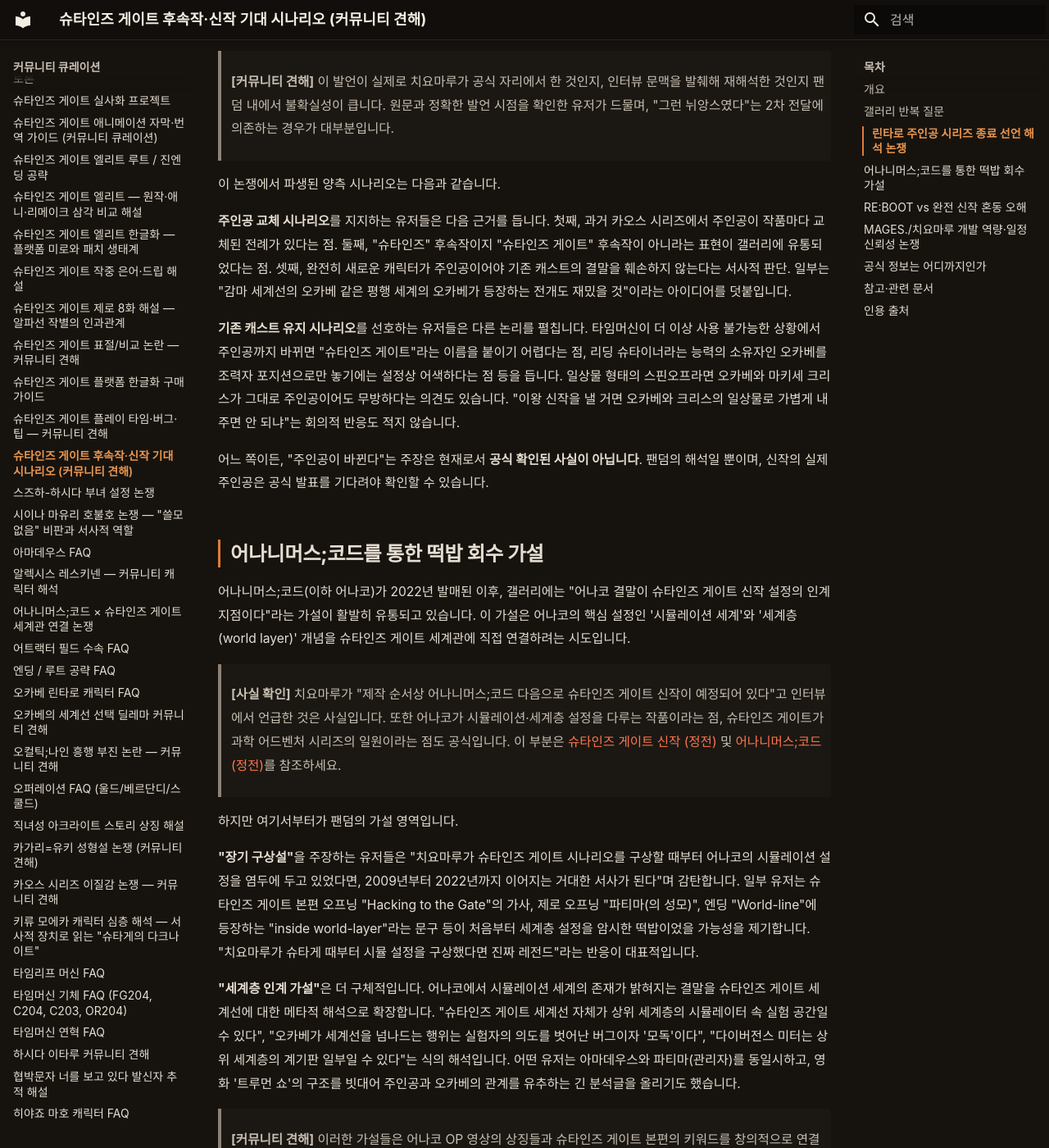
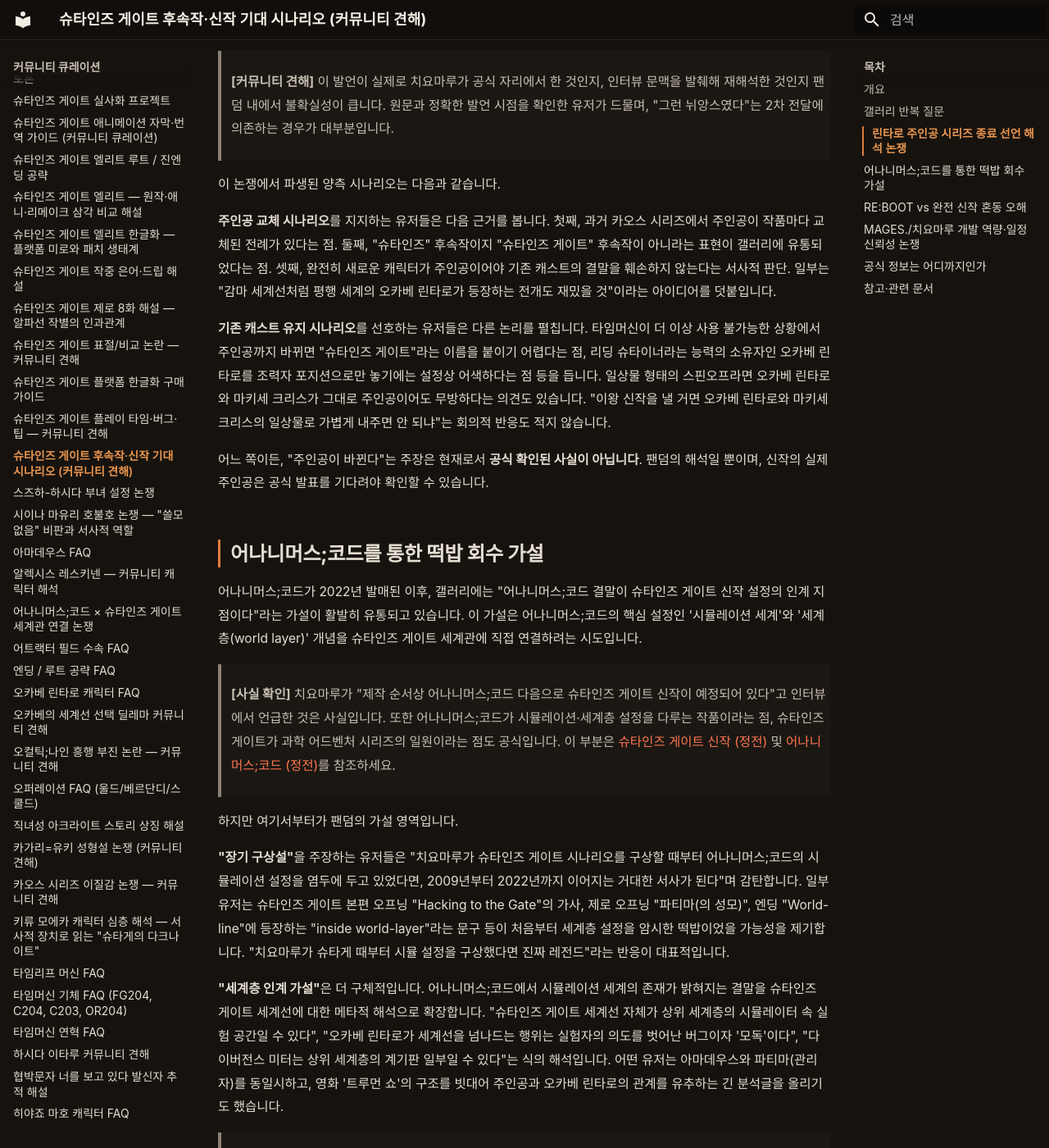
Before and after one commit to sgwiki/sgwiki.github.io, an MkDocs documentation site: the page built from wiki/커뮤니티-큐레이션/슈타인즈-게이트-후속작-신작-기대-시나리오-커뮤니티-견해.md, in a window 1280 px wide and 1400 px high, scrolled down 1518 px. Shown: the whole window at 82% size. Built offline with MkDocs 1.6.1 and Material for MkDocs 9.7.7, drawn with Linux system fonts in a browser that asks for light colours; some web fonts are replaced; some of the changed text lies outside the part shown.

Commit message:
chore(wiki): 슈타인즈-게이트-후속작-신작-기대-시나리오-커뮤니티-견해 정비 — frontmatter 런타임 마커 제거(candidate_id·pipeline·run_id·date_created)·type 한글 표준화·last_verified 추가·빈 '## 인용 출처' 고아 헤더 제거·용어 통일(어나코→어나니머스;코드·오카베→오카베 린타로·크리스→마키세 크리스)·문체 교정(인지→인지고·게 중론→것이 중론·듭니다→봅니다·분리해서→분리해·호응사 보완·동일 명사 반복 축약)
Co-Authored-By: Claude Opus 4.6 <noreply@anthropic.com>

```diff
--- a/wiki/커뮤니티-큐레이션/슈타인즈-게이트-후속작-신작-기대-시나리오-커뮤니티-견해.md
+++ b/wiki/커뮤니티-큐레이션/슈타인즈-게이트-후속작-신작-기대-시나리오-커뮤니티-견해.md
@@ -1,12 +1,9 @@
 ---
 title: 슈타인즈 게이트 후속작·신작 기대 시나리오 (커뮤니티 견해)
-type: editorial
+type: 커뮤니티-큐레이션
 genre: editorial
 evidence_grade: community_only
-candidate_id: cand-36d10ae6fe
-pipeline: p6
-run_id: 842e29d1
-date_created: 2026-06-30
+last_verified: 2026-07-01
 series: [Steins;Gate, Steins;Gate 0, Anonymous;Code]
 spoiler: main_story
 community_source: DCinside 슈타게 갤러리
@@ -22,62 +19,62 @@ community_source: DCinside 슈타게 갤러리
 
 ## 개요
 
-슈타인즈 게이트는 2009년 게임 발매, 2011년 애니메이션 방영 이후 15년이 넘는 시간 동안 꾸준한 팬덤을 유지하고 있는 작품입니다. 정작 후속작에 대한 공식 정보는 극히 제한적이며, 이 빈 공간을 채우듯 갤러리에는 "3기 나올까", "주인공이 바뀐다는데 사실이냐", "어나코가 신작 떡밥이래" 같은 질문과 가설이 반복적으로 올라옵니다.
+슈타인즈 게이트는 2009년 게임 발매, 2011년 애니메이션 방영 이후 15년이 넘는 시간 동안 꾸준한 팬덤을 유지하고 있는 작품입니다. 정작 후속작에 대한 공식 정보는 극히 제한적이며, 이 빈 공간을 채우듯 갤러리에는 "3기 나올까", "주인공이 바뀐다는데 사실이냐", "어나니머스;코드가 신작 떡밥이래" 같은 질문과 가설이 반복적으로 올라옵니다.
 
-이 문서는 그 같은 반복 질문·토론을 정리한 **커뮤니티 견해**입니다. 어디까지가 공식 발표인지, 어디서부터가 팬덤의 추측인지 경계를 명확히 하는 것을 최우선으로 합니다. 팬덤의 기대와 루머를 사실처럼 전달하지 않으며, "팬덤에서는 ~로 해석된다", "일부 유저들은 ~라고 본다" 같은 귀속 표현을 일관되게 사용합니다.
+이 문서는 그 같은 반복 질문·토론을 정리한 **커뮤니티 견해**입니다. 어디까지가 공식 발표이고, 어디서부터가 팬덤의 추측인지 경계를 명확히 하는 것을 최우선으로 합니다. 팬덤의 기대와 루머를 사실처럼 전달하지 않으며, "팬덤에서는 ~로 해석된다", "일부 유저들은 ~라고 본다" 같은 귀속 표현을 일관되게 사용합니다.
 
 ## 갤러리 반복 질문
 
 갤러리에 가장 자주 올라오는 질문은 단순합니다. "3기 나올까?", "후속작 있어?", "완결난 거 아니었어?" 같은 단발 질문이 꾸준히 반복되며, 이에 대한 답변 또한 대체로 비슷한 패턴을 보입니다.
 
-**3기(애니메이션 후속) 가능성**에 대해서는 회의론이 우세한 편입니다. 원작 게임의 엔딩이 이미 완결성을 갖추고 있고, 애니메이션 후속은 게임 신작이 먼저 나와야 그 이후에 검토할 수 있다는 게 중론입니다. 일부 유저는 "게임이 나와도 애니메이션화까지 5~10년은 걸린다"고 보며, 카오스;차일드나 로보틱스;노츠 대시 같은 과거 사례(애니화가 무산되거나 중단된 경우)를 근거로 제시합니다. 반면 기대론에 속한 유저들은 "치요마루가 확언한 적이 있다", "15주년 타이밍이 맞물린다"는 근거를 듭니다.
+**3기(애니메이션 후속) 가능성**에 대해서는 회의론이 우세한 편입니다. 원작 게임의 엔딩이 이미 완결성을 갖추고 있고, 애니메이션 후속은 게임 신작이 먼저 나와야 그 이후에 검토할 수 있다는 것이 중론입니다. 일부 유저는 "게임이 나와도 애니메이션화까지 5~10년은 걸린다"고 보며, 카오스;차일드나 로보틱스;노츠 대시 같은 과거 사례(애니화가 무산되거나 중단된 경우)를 근거로 제시합니다. 반면 기대론에 속한 유저들은 "치요마루가 확언한 적이 있다", "15주년 타이밍이 맞물린다"는 근거를 듭니다.
 
 **발매 시기 추측**은 천차만별입니다. "2~3년 내"부터 "5~10년", 극단적으로는 작중 연도인 "2036년이 되어야 나올지도 모른다"는 농담 섞인 우려까지 다양합니다. 공식 출시일이 발표되지 않은 상태에서, 팬덤은 과거 작품들의 연기 이력(특히 어나니머스;코드의 5년 연기)을 근거로 비관적 전망을 내놓는 경우가 많습니다.
 
-**신작의 정체**에 대해서도 혼란이 잦습니다. "슈타인즈 게이트????", "슈타인즈 게이트 GOS", "슈타인즈 게이트 리부트" 등 각기 다른 명칭이 떠돌며, 같은 작품인지 다른 작품인지 팬덤 내에서도 의견이 갈립니다. 이 혼동의 상당 부분은 2025년 발표된 'RE:BOOT' 프로젝트와 별도로 언급되는 '완전 신작'을 분리해서 이해하지 못한 데서 비롯됩니다(아래 'RE:BOOT vs 완전 신작' 섹션 참조).
+**신작의 정체**에 대해서도 혼란이 잦습니다. "슈타인즈 게이트????", "슈타인즈 게이트 GOS", "슈타인즈 게이트 리부트" 등 각기 다른 명칭이 떠돌며, 같은 작품인지 다른 작품인지 팬덤 내에서도 의견이 갈립니다. 이 혼동의 상당 부분은 2025년 발표된 'RE:BOOT' 프로젝트와 별도로 언급되는 '완전 신작'을 분리해 이해하지 못한 데서 비롯됩니다(아래 'RE:BOOT vs 완전 신작' 섹션 참조).
 
 ## 린타로 주인공 시리즈 종료 선언 해석 논쟁
 
-갤러리에서 가장 확산력이 컸던 떡밥 중 하나는 "오카베 린타로를 주인공으로 한 슈타인즈 게이트 시리즈는 더 이상 나오지 않는다"는 발언입니다. 일부 유저는 이를 시쿠라 치요마루의 공식 뉘앙스로 해석하며, 신작에서 주인공이 교체될 것이라고 주장합니다. 다른 유저들은 문맥 오독일 가능성을 제기하며, 어디까지나 "린타로 중심의 서사는 일단락되었다"는 정도의 표현으로 읽어야 한다고 반박합니다.
+갤러리에서 가장 확산력이 컸던 떡밥 중 하나는 "오카베 린타로를 주인공으로 한 슈타인즈 게이트 시리즈는 더 이상 나오지 않는다"는 발언입니다. 일부 유저는 이를 시쿠라 치요마루의 공식 뉘앙스로 해석하며, 신작에서 주인공이 교체될 것이라고 주장합니다. 다른 유저들은 문맥 오독일 가능성을 제기하며, 어디까지나 "오카베 린타로 중심의 서사는 일단락되었다"는 정도의 표현으로 읽어야 한다고 반박합니다.
 
 > **[커뮤니티 견해]** 이 발언이 실제로 치요마루가 공식 자리에서 한 것인지, 인터뷰 문맥을 발췌해 재해석한 것인지 팬덤 내에서 불확실성이 큽니다. 원문과 정확한 발언 시점을 확인한 유저가 드물며, "그런 뉘앙스였다"는 2차 전달에 의존하는 경우가 대부분입니다.
 
 이 논쟁에서 파생된 양측 시나리오는 다음과 같습니다.
 
-**주인공 교체 시나리오**를 지지하는 유저들은 다음 근거를 듭니다. 첫째, 과거 카오스 시리즈에서 주인공이 작품마다 교체된 전례가 있다는 점. 둘째, "슈타인즈" 후속작이지 "슈타인즈 게이트" 후속작이 아니라는 표현이 갤러리에 유통되었다는 점. 셋째, 완전히 새로운 캐릭터가 주인공이어야 기존 캐스트의 결말을 훼손하지 않는다는 서사적 판단. 일부는 "감마 세계선의 오카베 같은 평행 세계의 오카베가 등장하는 전개도 재밌을 것"이라는 아이디어를 덧붙입니다.
+**주인공 교체 시나리오**를 지지하는 유저들은 다음 근거를 봅니다. 첫째, 과거 카오스 시리즈에서 주인공이 작품마다 교체된 전례가 있다는 점. 둘째, "슈타인즈" 후속작이지 "슈타인즈 게이트" 후속작이 아니라는 표현이 갤러리에 유통되었다는 점. 셋째, 완전히 새로운 캐릭터가 주인공이어야 기존 캐스트의 결말을 훼손하지 않는다는 서사적 판단. 일부는 "감마 세계선처럼 평행 세계의 오카베 린타로가 등장하는 전개도 재밌을 것"이라는 아이디어를 덧붙입니다.
 
-**기존 캐스트 유지 시나리오**를 선호하는 유저들은 다른 논리를 펼칩니다. 타임머신이 더 이상 사용 불가능한 상황에서 주인공까지 바뀌면 "슈타인즈 게이트"라는 이름을 붙이기 어렵다는 점, 리딩 슈타이너라는 능력의 소유자인 오카베를 조력자 포지션으로만 놓기에는 설정상 어색하다는 점 등을 듭니다. 일상물 형태의 스핀오프라면 오카베와 마키세 크리스가 그대로 주인공이어도 무방하다는 의견도 있습니다. "이왕 신작을 낼 거면 오카베와 크리스의 일상물로 가볍게 내주면 안 되냐"는 회의적 반응도 적지 않습니다.
+**기존 캐스트 유지 시나리오**를 선호하는 유저들은 다른 논리를 펼칩니다. 타임머신이 더 이상 사용 불가능한 상황에서 주인공까지 바뀌면 "슈타인즈 게이트"라는 이름을 붙이기 어렵다는 점, 리딩 슈타이너라는 능력의 소유자인 오카베 린타로를 조력자 포지션으로만 놓기에는 설정상 어색하다는 점 등을 듭니다. 일상물 형태의 스핀오프라면 오카베 린타로와 마키세 크리스가 그대로 주인공이어도 무방하다는 의견도 있습니다. "이왕 신작을 낼 거면 오카베 린타로와 마키세 크리스의 일상물로 가볍게 내주면 안 되냐"는 회의적 반응도 적지 않습니다.
 
 어느 쪽이든, "주인공이 바뀐다"는 주장은 현재로서 **공식 확인된 사실이 아닙니다**. 팬덤의 해석일 뿐이며, 신작의 실제 주인공은 공식 발표를 기다려야 확인할 수 있습니다.
 
 ## 어나니머스;코드를 통한 떡밥 회수 가설
 
-어나니머스;코드(이하 어나코)가 2022년 발매된 이후, 갤러리에는 "어나코 결말이 슈타인즈 게이트 신작 설정의 인계 지점이다"라는 가설이 활발히 유통되고 있습니다. 이 가설은 어나코의 핵심 설정인 '시뮬레이션 세계'와 '세계층(world layer)' 개념을 슈타인즈 게이트 세계관에 직접 연결하려는 시도입니다.
+어나니머스;코드가 2022년 발매된 이후, 갤러리에는 "어나니머스;코드 결말이 슈타인즈 게이트 신작 설정의 인계 지점이다"라는 가설이 활발히 유통되고 있습니다. 이 가설은 어나니머스;코드의 핵심 설정인 '시뮬레이션 세계'와 '세계층(world layer)' 개념을 슈타인즈 게이트 세계관에 직접 연결하려는 시도입니다.
 
-> **[사실 확인]** 치요마루가 "제작 순서상 어나니머스;코드 다음으로 슈타인즈 게이트 신작이 예정되어 있다"고 인터뷰에서 언급한 것은 사실입니다. 또한 어나코가 시뮬레이션·세계층 설정을 다루는 작품이라는 점, 슈타인즈 게이트가 과학 어드벤처 시리즈의 일원이라는 점도 공식입니다. 이 부분은 [슈타인즈 게이트 신작 (정전)](../lore/슈타인즈-게이트-신작.md) 및 [어나니머스;코드 (정전)](../lore/어나니머스-코드.md)를 참조하세요.
+> **[사실 확인]** 치요마루가 "제작 순서상 어나니머스;코드 다음으로 슈타인즈 게이트 신작이 예정되어 있다"고 인터뷰에서 언급한 것은 사실입니다. 또한 어나니머스;코드가 시뮬레이션·세계층 설정을 다루는 작품이라는 점, 슈타인즈 게이트가 과학 어드벤처 시리즈의 일원이라는 점도 공식입니다. 이 부분은 [슈타인즈 게이트 신작 (정전)](../lore/슈타인즈-게이트-신작.md) 및 [어나니머스;코드 (정전)](../lore/어나니머스-코드.md)를 참조하세요.
 
 하지만 여기서부터가 팬덤의 가설 영역입니다.
 
-**"장기 구상설"**을 주장하는 유저들은 "치요마루가 슈타인즈 게이트 시나리오를 구상할 때부터 어나코의 시뮬레이션 설정을 염두에 두고 있었다면, 2009년부터 2022년까지 이어지는 거대한 서사가 된다"며 감탄합니다. 일부 유저는 슈타인즈 게이트 본편 오프닝 "Hacking to the Gate"의 가사, 제로 오프닝 "파티마(의 성모)", 엔딩 "World-line"에 등장하는 "inside world-layer"라는 문구 등이 처음부터 세계층 설정을 암시한 떡밥이었을 가능성을 제기합니다. "치요마루가 슈타게 때부터 시뮬 설정을 구상했다면 진짜 레전드"라는 반응이 대표적입니다.
+**"장기 구상설"**을 주장하는 유저들은 "치요마루가 슈타인즈 게이트 시나리오를 구상할 때부터 어나니머스;코드의 시뮬레이션 설정을 염두에 두고 있었다면, 2009년부터 2022년까지 이어지는 거대한 서사가 된다"며 감탄합니다. 일부 유저는 슈타인즈 게이트 본편 오프닝 "Hacking to the Gate"의 가사, 제로 오프닝 "파티마(의 성모)", 엔딩 "World-line"에 등장하는 "inside world-layer"라는 문구 등이 처음부터 세계층 설정을 암시한 떡밥이었을 가능성을 제기합니다. "치요마루가 슈타게 때부터 시뮬 설정을 구상했다면 진짜 레전드"라는 반응이 대표적입니다.
 
-**"세계층 인계 가설"**은 더 구체적입니다. 어나코에서 시뮬레이션 세계의 존재가 밝혀지는 결말을 슈타인즈 게이트 세계선에 대한 메타적 해석으로 확장합니다. "슈타인즈 게이트 세계선 자체가 상위 세계층의 시뮬레이터 속 실험 공간일 수 있다", "오카베가 세계선을 넘나드는 행위는 실험자의 의도를 벗어난 버그이자 '모독'이다", "다이버전스 미터는 상위 세계층의 계기판 일부일 수 있다"는 식의 해석입니다. 어떤 유저는 아마데우스와 파티마(관리자)를 동일시하고, 영화 '트루먼 쇼'의 구조를 빗대어 주인공과 오카베의 관계를 유추하는 긴 분석글을 올리기도 했습니다.
+**"세계층 인계 가설"**은 더 구체적입니다. 어나니머스;코드에서 시뮬레이션 세계의 존재가 밝혀지는 결말을 슈타인즈 게이트 세계선에 대한 메타적 해석으로 확장합니다. "슈타인즈 게이트 세계선 자체가 상위 세계층의 시뮬레이터 속 실험 공간일 수 있다", "오카베 린타로가 세계선을 넘나드는 행위는 실험자의 의도를 벗어난 버그이자 '모독'이다", "다이버전스 미터는 상위 세계층의 계기판 일부일 수 있다"는 식의 해석입니다. 어떤 유저는 아마데우스와 파티마(관리자)를 동일시하고, 영화 '트루먼 쇼'의 구조를 빗대어 주인공과 오카베 린타로의 관계를 유추하는 긴 분석글을 올리기도 했습니다.
 
-> **[커뮤니티 견해]** 이러한 가설들은 어나코 OP 영상의 상징들과 슈타인즈 게이트 본편의 키워드를 창의적으로 연결한 해석입니다. 다만 두 작품이 정확히 같은 세계관을 공유하는 것인지, 아니면 어느 한쪽이 다른 쪽의 '시뮬레이션 내부'로 취급되는 것인지는 **공식 미확정**입니다. 슈타인즈 게이트 세계선이 곧 어나코의 시뮬레이터 안이라는 해석 역시 팬덤의 추론일 뿐입니다.
+> **[커뮤니티 견해]** 이러한 가설들은 어나니머스;코드 OP 영상의 상징들과 슈타인즈 게이트 본편의 키워드를 창의적으로 연결한 해석입니다. 다만 두 작품이 정확히 같은 세계관을 공유하는 것인지, 아니면 어느 한쪽이 다른 쪽의 '시뮬레이션 내부'로 취급되는 것인지는 **공식 미확정**입니다. 슈타인즈 게이트 세계선이 곧 어나니머스;코드의 시뮬레이터 안이라는 해석 역시 팬덤의 추론일 뿐입니다.
 
 !!! warning "스포일러 (어나니머스;코드 결말 간접 언급)"
-    어나니머스;코드의 후반 전개(시뮬레이션 세계의 존재, 세계층 구조)를 간접적으로 언급합니다. 어나코를 아직 플레이하지 않은 유저는 이 섹션을 건너뛰는 것을 권장합니다.
+    어나니머스;코드의 후반 전개(시뮬레이션 세계의 존재, 세계층 구조)를 간접적으로 언급합니다. 어나니머스;코드를 아직 플레이하지 않은 유저는 이 섹션을 건너뛰는 것을 권장합니다.
 
-정리하면, "치요마루가 슈타인즈 게이트 이후 어나코를 거쳐 다시 슈타인즈 게이트 신작으로 돌아온다"는 큰 줄기는 공식 발언에 기반하나, "어나코 결말이 곧 슈타인즈 게이트 신작 설정 인계 지점"이라는 해석은 팬덤의 가설입니다. 신작에서 이 떡밥이 실제로 어떻게 회수될지는 출시 전까지 알 수 없습니다.
+정리하면, "치요마루가 슈타인즈 게이트 이후 어나니머스;코드를 거쳐 다시 슈타인즈 게이트 신작으로 돌아온다"는 큰 줄기는 공식 발언에 기반하나, "어나니머스;코드 결말이 곧 슈타인즈 게이트 신작 설정 인계 지점"이라는 해석은 팬덤의 가설입니다. 신작에서 이 떡밥이 실제로 어떻게 회수될지는 출시 전까지 알 수 없습니다.
 
 ## RE:BOOT vs 완전 신작 혼동 오해
 
-2025년 'RE:BOOT' 프로젝트가 발표된 이후 갤러리에는 "이게 신작인가?", "리메이크인가 리부트인가?" 혼란이 확산했습니다. 이 혼동은 두 가지 서로 다른 프로젝트가 동시에 존재한다는 사실을 놓친 데서 비롯됩니다.
+2025년 'RE:BOOT' 프로젝트가 발표된 이후 갤러리에는 "이게 신작인가?", "리메이크인가 리부트인가?"라는 혼란이 확산했습니다. 이 혼동은 두 가지 서로 다른 프로젝트가 동시에 존재한다는 사실을 놓친 데서 비롯됩니다.
 
 **RE:BOOT**는 기존 슈타인즈 게이트의 그래픽·일러스트 개선과 스토리 추가를 골자로 하는, 일종의 리마스터/리부트 성격의 프로젝트입니다. 반면 **완전 신작**은 제목조차 확정되지 않은("슈타인즈 게이트???") 별개의 신규 서사입니다. 갤러리의 일부 숙련 유저들은 이 둘을 명확히 분리해 이해하지만, 신규 유저나 애니메이션으로 입문한 유저들은 "리부트 = 신작"으로 혼동하는 경우가 많습니다.
 
 혼동을 부추기는 요소도 있습니다. 'RE:BOOT'라는 명칭 자체가 단순한 리마스터가 아닌 '다시 기동한다'는 기계적 의미, 혹은 "타임머신을 다시 기동한다"는 슈타인즈 게이트 세계관적 의미로 해석될 여지를 남깁니다. 한 유저는 "RE:BOOT가 if 세계선을 다루는 사실상의 신작일 수 있다"고 추측하며, 프로그래밍적 문장 구조("Steins;Gate;Re:Boot")까지 동원해 해석을 시도하기도 했습니다. 다만 공식 발표는 그래픽·일러스트 개선과 스토리 추가 수준으로 언급하고 있어, 이 해석이 어디까지나 팬덤의 추측임은 명확합니다.
 
-2025년이라는 연도 자체도 팬덤의 상징적 해석 대상입니다. 작중 설정에서 2025년은 오카베 린타로가 사망하는 대수속의 해이며, 극장판에서 마키세 크리스 일행이 오카베를 살리기 위해 타임머신을 개발하는 계기가 되는 시점입니다. "그래서 2025년에 RE:BOOT를 내는 것 자체가 큰 의미"라는 해석이 등장하지만, 이 역시 팬덤의 의미 부여일 뿐 공식이 해당 타이밍을 의도했다고 발표한 바는 없습니다.
+2025년이라는 연도 자체도 팬덤의 상징적 해석 대상입니다. 작중 설정에서 2025년은 오카베 린타로가 사망하는 대수속의 해이며, 극장판에서 마키세 크리스 일행이 오카베 린타로를 살리기 위해 타임머신을 개발하는 계기가 되는 시점입니다. "그래서 2025년에 RE:BOOT를 내는 것 자체가 큰 의미"라는 해석이 등장하지만, 이 역시 팬덤의 의미 부여일 뿐 공식이 해당 타이밍을 의도했다고 발표한 바는 없습니다.
 
 ## MAGES./치요마루 개발 역량·일정 신뢰성 논쟁
 
@@ -85,7 +82,7 @@ community_source: DCinside 슈타게 갤러리
 
 **비관론**에 속한 유저들은 몇 가지 근거를 듭니다. 첫째, 어나니머스;코드가 약 5년 연기된 전례. 둘째, 같은 과학 어드벤처 시리즈의 최근 작품들이 상업적으로 기대에 미치지 못했다는 평가. 셋째, MAGES.의 모회사 인수·재정 문제에 관한 루머(팬덤 내에서 "파산설"로 불리는 소문)입니다. 일부 유저는 "치요마루의 방송 발언 태도"를 비판하며, 신작 구매를 강요하는 듯한 뉘앙스를 문제 삼기도 합니다. "이것마저 실패하면 돌이킬 수 없다", "수작 이상은 나와야 하는데 압박이 심할 것"이라며 후속작에 대한 부담감을 공유하는 글도 있습니다.
 
-**옹호론**에 속한 유저들은 반대 논리를 펼칩니다. 시쿠라 치요마루가 슈타인즈 게이트 때부터 장기적인 구상("큰 그림")을 갖고 시리즈를 이끌어왔다는 점, 어나코에서 보여준 설정의 치밀함이 신작으로 이어질 가능성, 그리고 모회사 인수 이후 자금이 풍족해졌다는 정보(하얀 고양이 프로젝트에 인수되었다는 갤러리 정보)를 근거로 듭니다.
+**옹호론**에 속한 유저들은 반대 논리를 펼칩니다. 시쿠라 치요마루가 슈타인즈 게이트 때부터 장기적인 구상("큰 그림")을 갖고 시리즈를 이끌어왔다는 점, 어나니머스;코드에서 보여준 설정의 치밀함이 신작으로 이어질 가능성, 그리고 모회사 인수 이후 자금이 풍족해졌다는 정보(하얀 고양이 프로젝트에 인수되었다는 갤러리 정보)를 근거로 듭니다.
 
 > **[커뮤니티 견해]** MAGES.의 재정 상태, 신작 개발 실제 진척도, 치요마루의 구체적인 발언 등은 팬덤에서 확정적으로 검증하기 어려운 영역입니다. "파산 루머" 역시 공식적으로 확인된 사실이 아니며, 갤러리에 유통되는 2차·3차 정보에 불과합니다. 비관적 전망도 낙관적 전망도 모두 추측에 기반합니다.
 
@@ -96,15 +93,13 @@ community_source: DCinside 슈타게 갤러리
 1. **슈타인즈 게이트 신작 제작 발표**: 본편 완결 이후 신규 서사의 제작이 발표된 상태입니다. 단, 구체적인 제목·출시일·주인공·스토리는 공식적으로 확정되지 않았습니다.
 2. **치요마루의 제작 순서 발언**: 어나니머스;코드 다음으로 슈타인즈 게이트 신작이 예정되어 있다는 인터뷰 발언이 확인됩니다.
 3. **RE:BOOT 프로젝트**: 2025년 발표된 기존 작품의 그래픽·일러스트 개선 및 스토리 추가 프로젝트로, 완전 신작과는 별개입니다.
-4. **어나코의 시뮬레이션·세계층 설정**: 작품 내 공식 설정입니다. 단, 이것이 슈타인즈 게이트 세계선에 직접 적용되는 설정인지는 공식 미확정입니다.
+4. **어나니머스;코드의 시뮬레이션·세계층 설정**: 작품 내 공식 설정입니다. 단, 이것이 슈타인즈 게이트 세계선에 직접 적용되는 설정인지는 공식 미확정입니다.
 5. **린타로 주인공 시리즈 종료**: "오카베 린타로 중심 시리즈는 더 이상 나오지 않는다"는 발언의 공식 여부·정확한 문맥은 확인되지 않았습니다.
 
-이 이상의 모든 정보 — 주인공 교체 여부, 발매 시기, 어나코 떡밥의 회수 방식, MAGES.의 재정 상태, 신작의 구체적 스토리 — 는 팬덤의 추측입니다. 정확한 공식 정보는 [슈타인즈 게이트 신작 (정전)](../lore/슈타인즈-게이트-신작.md)을, 어나코의 설정은 [어나니머스;코드 (정전)](../lore/어나니머스-코드.md)를, 시리즈 전체 개요는 [과학 어드벤처 시리즈](../setting/과학-어드벤처-시리즈.md)를 참조하세요.
+이 이상의 모든 정보 — 주인공 교체 여부, 발매 시기, 어나니머스;코드 떡밥의 회수 방식, MAGES.의 재정 상태, 신작의 구체적 스토리 — 는 팬덤의 추측입니다. 정확한 공식 정보는 [슈타인즈 게이트 신작 (정전)](../lore/슈타인즈-게이트-신작.md)을, 어나니머스;코드의 설정은 [어나니머스;코드 (정전)](../lore/어나니머스-코드.md)를, 시리즈 전체 개요는 [과학 어드벤처 시리즈](../setting/과학-어드벤처-시리즈.md)를 참조하세요.
 
 ## 참고·관련 문서
 
 - [슈타인즈 게이트 신작 (정전)](../lore/슈타인즈-게이트-신작.md) — 공식 발표·정확한 정보.
-- [어나니머스;코드 (정전)](../lore/어나니머스-코드.md) — 어나코 세계층·시뮬레이션 설정 정전.
+- [어나니머스;코드 (정전)](../lore/어나니머스-코드.md) — 어나니머스;코드 세계층·시뮬레이션 설정 정전.
 - [과학 어드벤처 시리즈](../setting/과학-어드벤처-시리즈.md) — 시리즈 전체 개요.
-
-## 인용 출처
```
